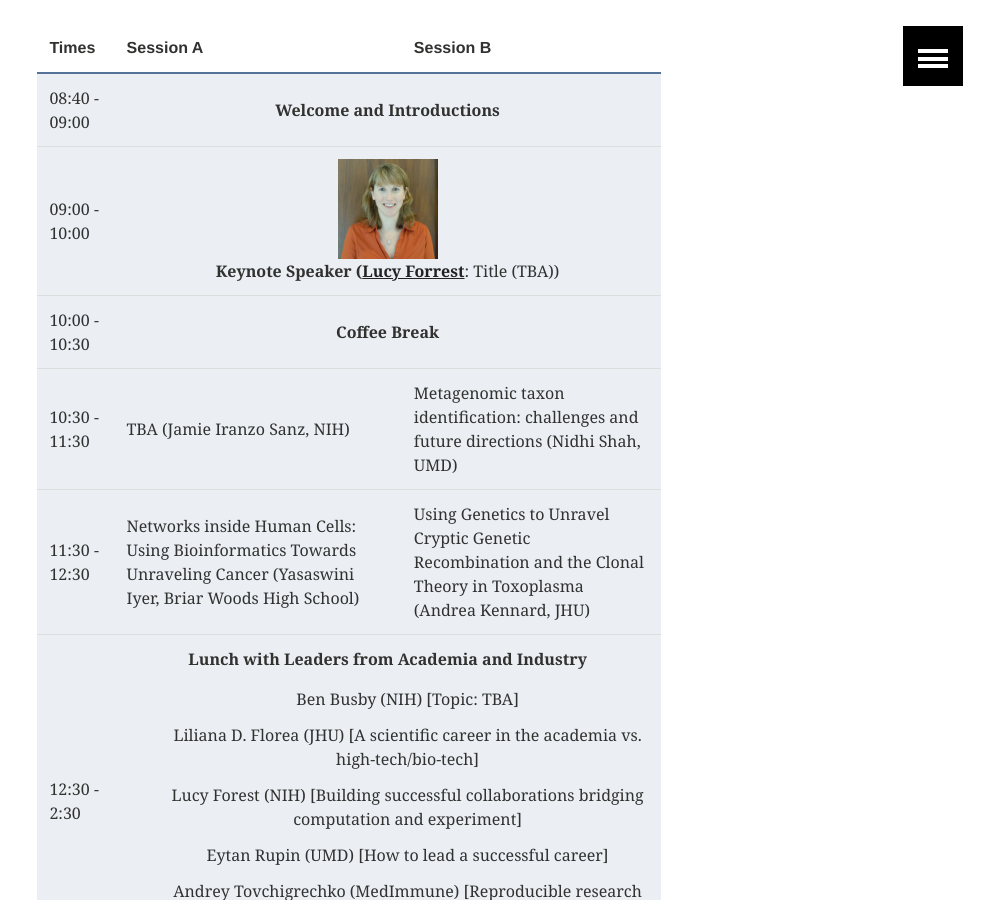
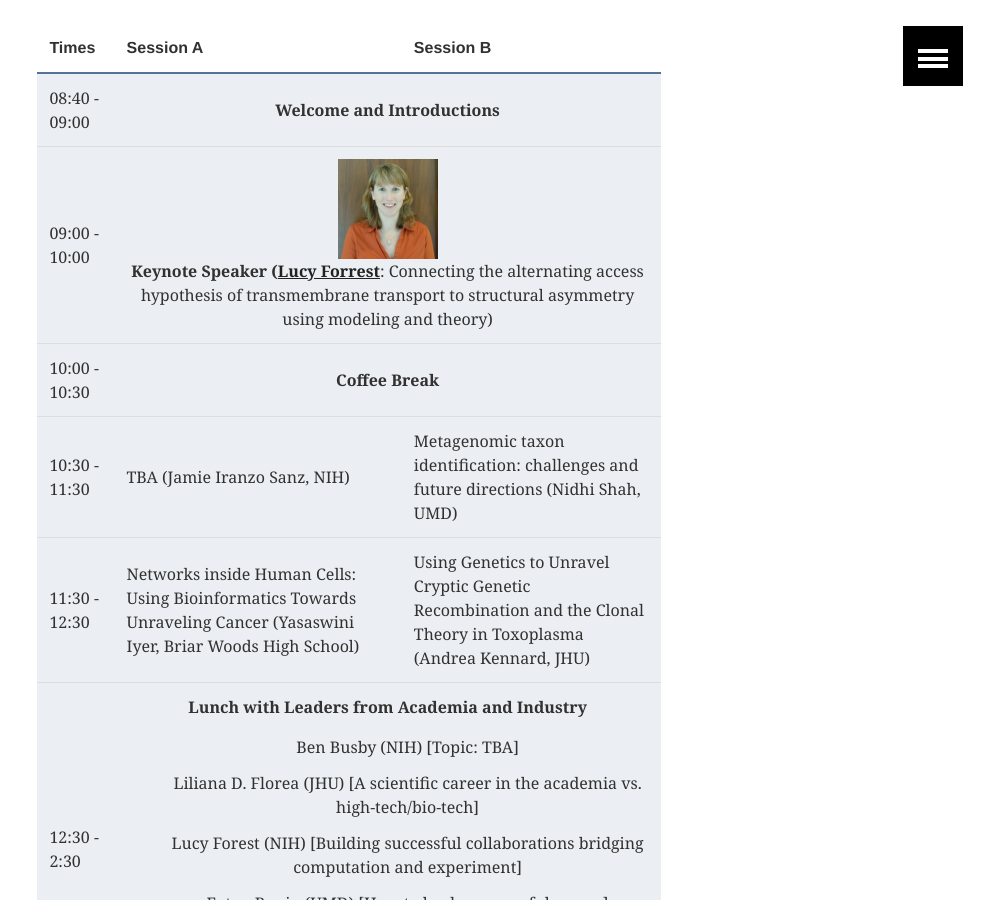
Before and after one commit to iscb-dc-rsg/iscb-dc-rsg.github.io, a Jekyll site: the page built from _pages/workshop2017.md, in a window 1280 px wide and 900 px high, scrolled down 975 px. Shown: the whole window, without its empty margins (291-1280 px from the left). Built offline with Jekyll 4.4.1, drawn with Linux system fonts in a browser that asks for light colours; our own code applies the rules of GitHub Pages for plain Markdown files.

Commit message:
Update workshop2017.md

```diff
--- a/_pages/workshop2017.md
+++ b/_pages/workshop2017.md
@@ -49,7 +49,7 @@ PHY 1204 (Session B).
       <td colspan="2" align="center" valign="center">
       <img src="../images/forrest_keynote_speaker.png" alt="" border='3' height='100' width='100' />
       <br />
-      <strong>Keynote Speaker (<a href="https://neuroscience.nih.gov/forrest/Home.aspx">Lucy Forrest</a></strong>: Title (TBA))
+      <strong>Keynote Speaker (<a href="https://neuroscience.nih.gov/forrest/Home.aspx">Lucy Forrest</a></strong>: Connecting the alternating access hypothesis of transmembrane transport to structural asymmetry using modeling and theory)
       </td>
     </tr>
     <tr>
```
